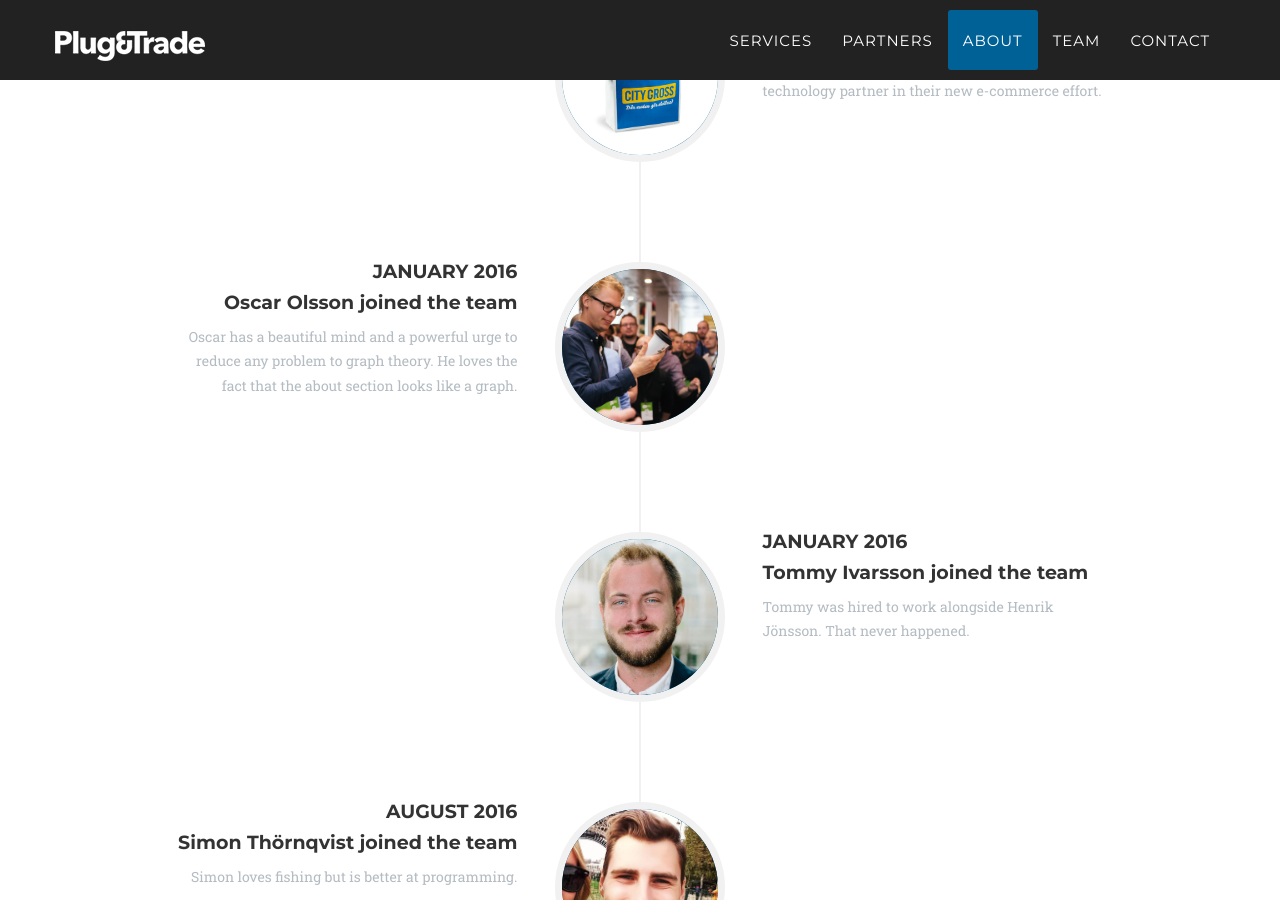
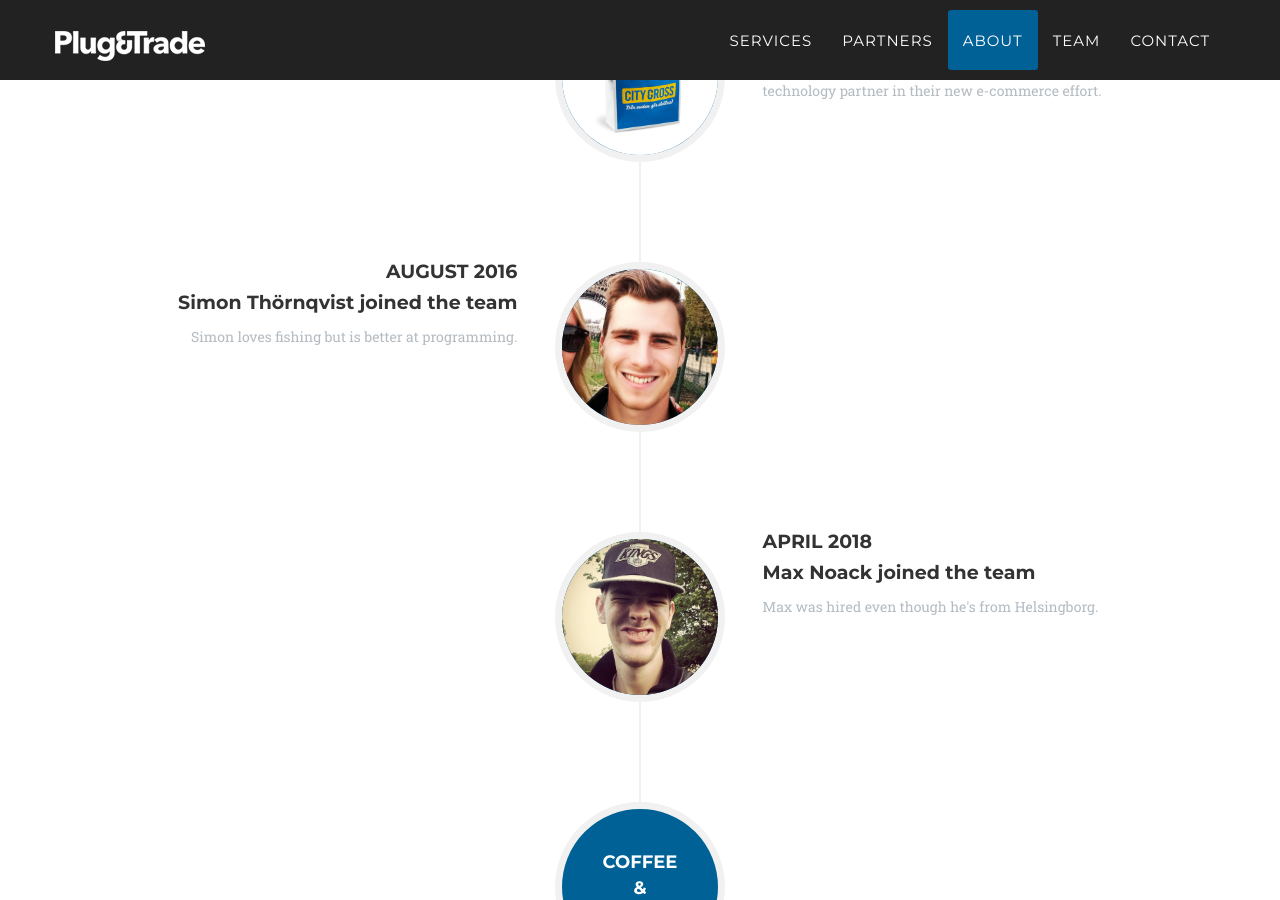
Before and after one commit to PlugAndTrade/plugandtrade.github.io, a Jekyll site: the page built from index.html, in a window 1280 px wide and 900 px high, scrolled down 4150 px. Built offline with Jekyll 4.4.1, drawn with Linux system fonts in a browser that asks for light colours; some web fonts are replaced; some of the changed text lies outside the part shown.

Commit message:
Remove unloyal employees

```diff
--- a/_config.yml
+++ b/_config.yml
@@ -45,24 +45,6 @@ people:
     - title: facebook
       url: https://www.facebook.com/martindrangsfeldt.nielsen
 
-- name: Oscar Olsson
-  pic: 4
-  position: Theatre Director
-  social:
-    - title: github
-      url: https://github.com/DrunkenInfant
-    - title: linkedin
-      url: https://se.linkedin.com/in/oscar-olsson-57404246
-
-- name: Tommy Ivarsson
-  pic: 5
-  position: Secretary Developer
-  social:
-    - title: github
-      url: https://github.com/tomeo
-    - title: linkedin
-      url: https://se.linkedin.com/in/tommyi
-
 - name: Simon Thörnqvist
   pic: 6
   position: Fisherman
--- a/_includes/about.html
+++ b/_includes/about.html
@@ -96,34 +96,6 @@
                         </li>
                         <li>
                             <div class="timeline-image">
-                                <img class="img-circle img-responsive" src="img/team/4.jpg" alt="Oscar Olsson">
-                            </div>
-                            <div class="timeline-panel">
-                                <div class="timeline-heading">
-                                    <h4>January 2016</h4>
-                                    <h4 class="subheading">Oscar Olsson joined the team</h4>
-                                </div>
-                                <div class="timeline-body">
-                                    <p class="text-muted">Oscar has a beautiful mind and a powerful urge to reduce any problem to graph theory. He loves the fact that the about section looks like a graph.</p>
-                                </div>
-                            </div>
-                        </li>
-                        <li class="timeline-inverted">
-                            <div class="timeline-image">
-                                <img class="img-circle img-responsive" src="img/team/5.jpg" alt="Tommy Ivarsson">
-                            </div>
-                            <div class="timeline-panel">
-                                <div class="timeline-heading">
-                                    <h4>January 2016</h4>
-                                    <h4 class="subheading">Tommy Ivarsson joined the team</h4>
-                                </div>
-                                <div class="timeline-body">
-                                    <p class="text-muted">Tommy was hired to work alongside Henrik Jönsson. That never happened.</p>
-                                </div>
-                            </div>
-                        </li>
-                        <li>
-                            <div class="timeline-image">
                                 <img class="img-circle img-responsive" src="img/team/6.jpg" alt="Simon Thörnqvist">
                             </div>
                             <div class="timeline-panel">
```
Also changed, not shown: img/team/4.jpg (deleted), img/team/5.jpg (deleted).
